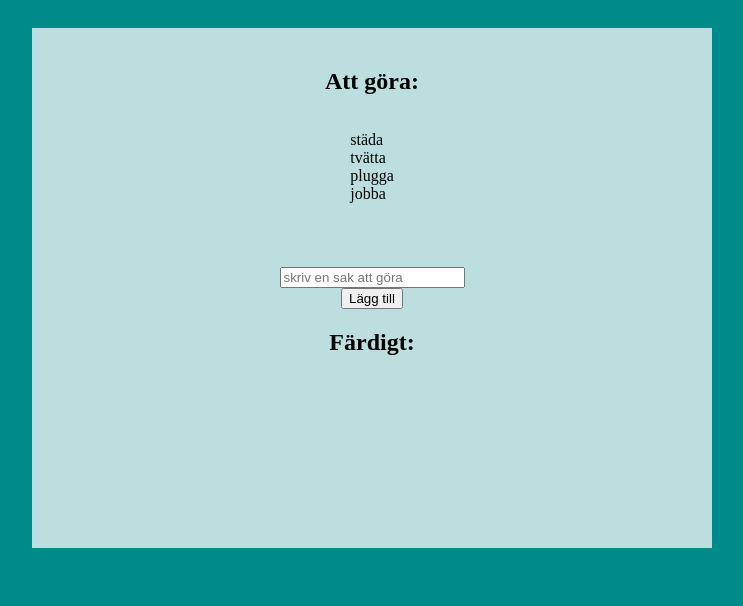
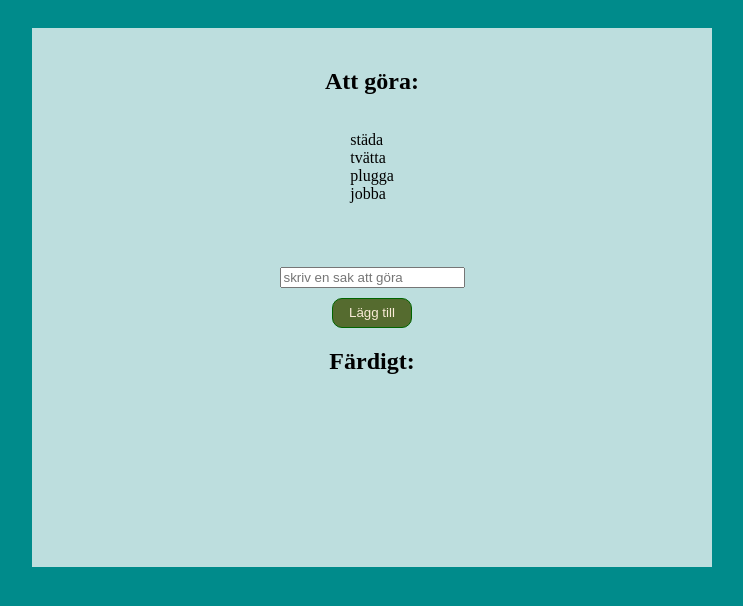
Before and after one commit to lisalindblom/ToDoList, a website built with Parcel: page src/index.html in a window 1280 px wide. Shown: the whole page, without its empty margins (268-1011 px from the left). Built offline with nearby package versions, Linux system fonts and the light colour scheme.

Commit message:
ändrat knappens utseende

```diff
--- a/src/scss/main.scss
+++ b/src/scss/main.scss
@@ -21,4 +21,14 @@ body {
         padding: 0;
 
     }
+
+    button {
+        width: 80px;
+        height: 30px;
+        margin-top: 10px;
+        border: 1px solid darkgreen;
+        background-color: darkolivegreen;
+        border-radius: 10px;
+        color: antiquewhite;
+    }
 }
```
